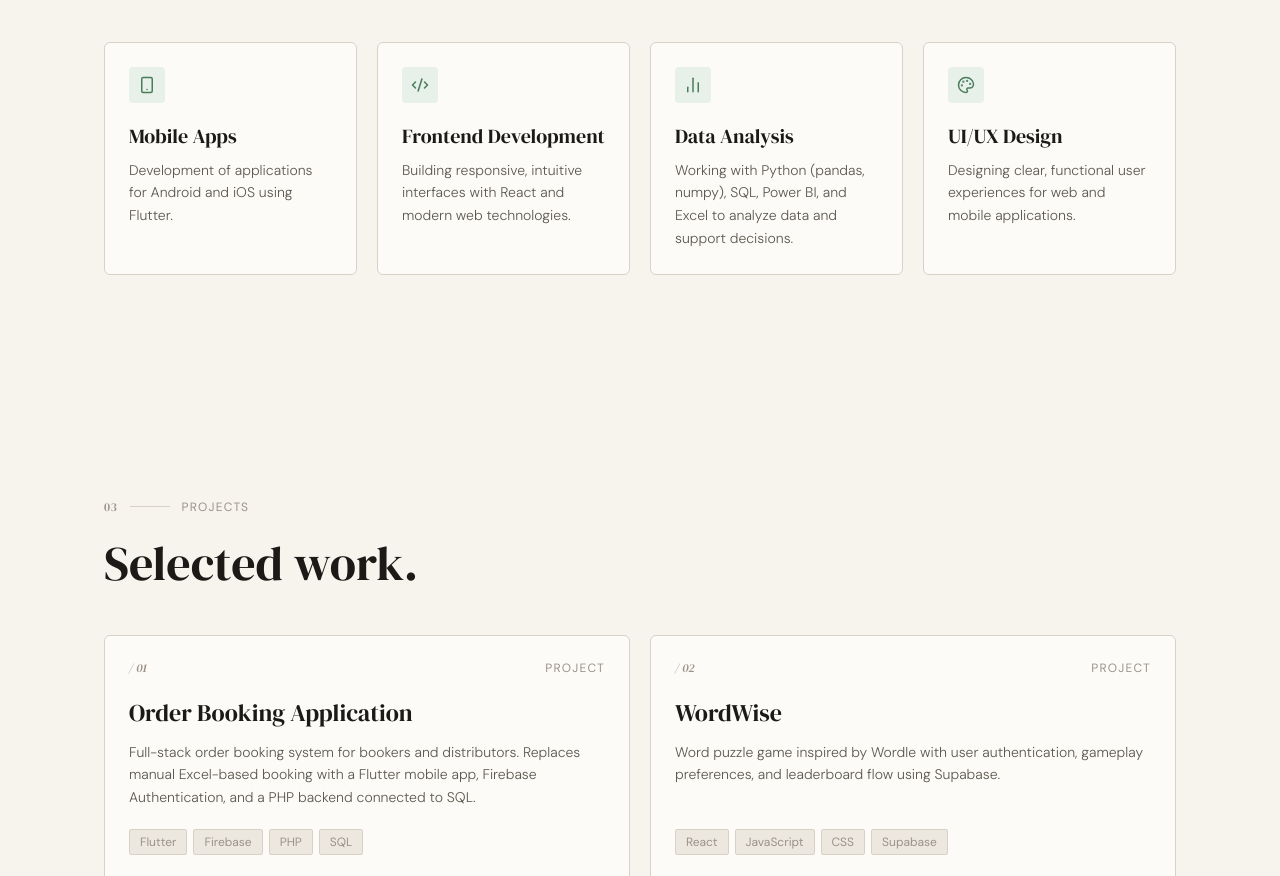
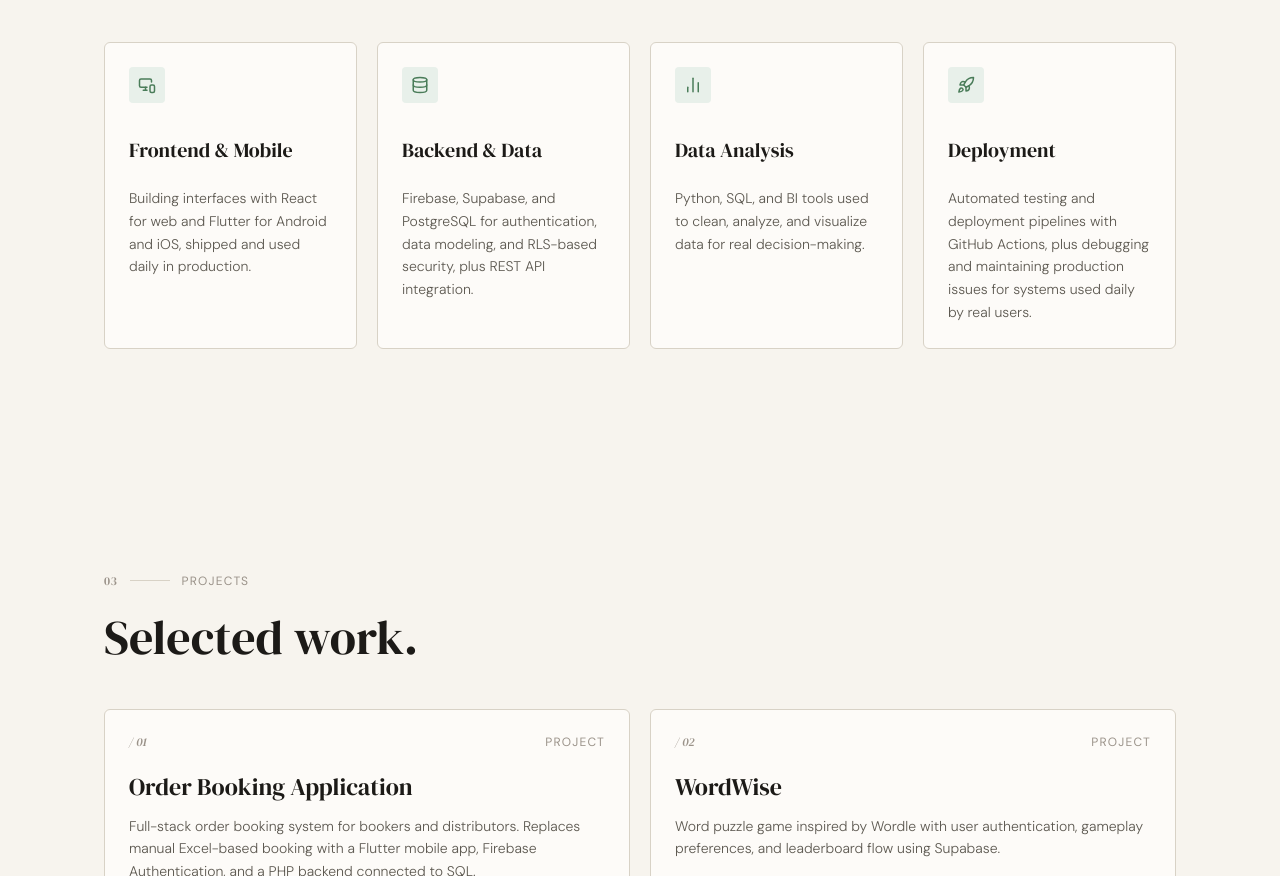
Before and after one commit to Aliyan008/Aliyan-Azam, a React (Vite) app: page / in a window 1280 px wide. Shown: the part 1580-2456 px from the top of the page. Built offline with nearby package versions, Linux system fonts and the light colour scheme.

Commit message:
Update What I do section

```diff
--- a/src/components/WhatIDo.jsx
+++ b/src/components/WhatIDo.jsx
@@ -1,33 +1,33 @@
 import { motion } from 'framer-motion';
-import { Smartphone, Code2, BarChart2, Palette } from 'lucide-react';
+import { MonitorSmartphone, Database, BarChart2, Rocket } from 'lucide-react';
 import Section from './Section';
 import SectionLabel from './SectionLabel';
 import Reveal from './Reveal';
 
 const services = [
   {
-    icon: Smartphone,
-    title: 'Mobile Apps',
+    icon: MonitorSmartphone,
+    title: 'Frontend & Mobile',
     description:
-      'Development of applications for Android and iOS using Flutter.',
+      'Building interfaces with React for web and Flutter for Android and iOS, shipped and used daily in production.',
   },
   {
-    icon: Code2,
-    title: 'Frontend Development',
+    icon: Database,
+    title: 'Backend & Data',
     description:
-      'Building responsive, intuitive interfaces with React and modern web technologies.',
+      'Firebase, Supabase, and PostgreSQL for authentication, data modeling, and RLS-based security, plus REST API integration.',
   },
   {
     icon: BarChart2,
     title: 'Data Analysis',
     description:
-      'Working with Python (pandas, numpy), SQL, Power BI, and Excel to analyze data and support decisions.',
+      'Python, SQL, and BI tools used to clean, analyze, and visualize data for real decision-making.',
   },
   {
-    icon: Palette,
-    title: 'UI/UX Design',
+    icon: Rocket,
+    title: 'Deployment',
     description:
-      'Designing clear, functional user experiences for web and mobile applications.',
+      'Automated testing and deployment pipelines with GitHub Actions, plus debugging and maintaining production issues for systems used daily by real users.',
   },
 ];
 
@@ -61,7 +61,7 @@ function WhatIDo() {
                 <div className="w-9 h-9 rounded bg-sage-light flex items-center justify-center mb-5">
                   <Icon size={18} className="text-sage" />
                 </div>
-                <h3 className="font-serif text-xl text-ink mb-2 leading-snug">
+                <h3 className="font-serif text-xl text-ink mb-2 leading-snug min-h-[3.5rem] flex items-center">
                   {item.title}
                 </h3>
                 <p className="font-sans font-light text-sm text-ink-light leading-relaxed">
```
